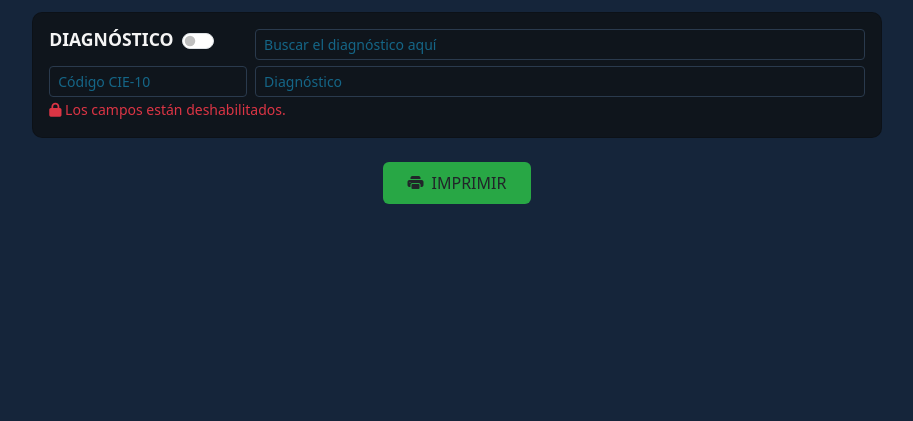
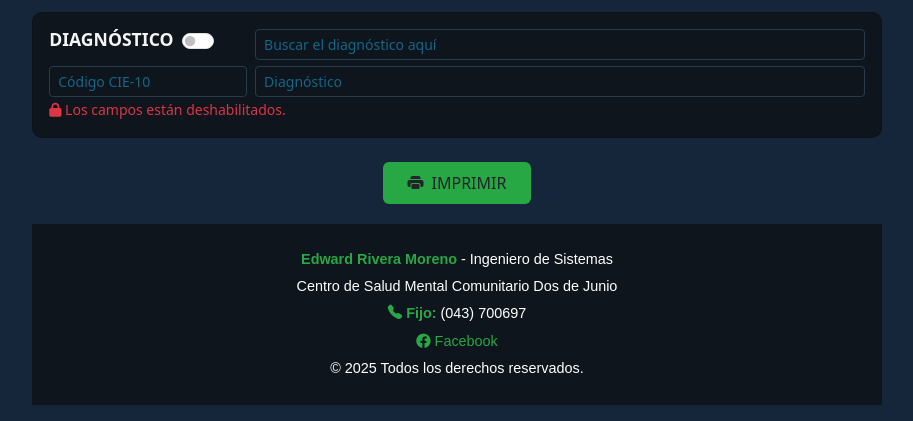
Before and after one commit to edward1413/fuas, a PHP site: page / in a window 1280 px wide. Shown: the part 432-853 px from the top of the page, without its empty margins (183-1096 px from the left). Before the commit the page ends 636 px from the top, so only its background shows below. Run offline with PHP 8.4, Linux system fonts and the light colour scheme.

Commit message:
Se agregó el Footer con datos relevantes

```diff
--- a/index.php
+++ b/index.php
@@ -198,7 +198,24 @@
             </button>
         </div>
     </div>
-
+    <div class="container-fluid">
+        <footer class="site-footer">
+            <div class="footer-content">
+                <p><strong>Edward Rivera Moreno</strong> - Ingeniero de Sistemas</p>
+                <p>Centro de Salud Mental Comunitario Dos de Junio</p>
+                <p>
+                    <i class="bi bi-telephone-fill" style="color: #28a745;"></i> <strong>Fijo:</strong> (043) 700697
+                    <!-- <i class="bi bi-phone-fill" style="color: #28a745;"></i> <strong> | Móvil:</strong> +51 987-654-321-->
+                </p>
+                <div class="social-links">
+                    <a href="https://www.facebook.com/profile.php?id=100069548143051" target="_blank"><i
+                            class="bi bi-facebook"></i>
+                        Facebook</a>
+                </div>
+                <p>&copy; 2025 Todos los derechos reservados.</p>
+            </div>
+        </footer>
+    </div>
     <!-- Campos ocultos -->
     <input type="hidden" id="id_profesion">
     <input type="hidden" id="genero-paciente">
--- a/styles/styles.css
+++ b/styles/styles.css
@@ -3,9 +3,10 @@ body {
     color: #fff;
 }
 
-.container-fluid{
+.container-fluid {
     width: 70%;
 }
+
 .card-dark {
     background-color: #0f151c;
     border-radius: 10px;
@@ -102,17 +103,58 @@ body {
 
 /* Para Firefox 18- */
 :-moz-placeholder {
-    color: rgb(21 102 135)!important;
+    color: rgb(21 102 135) !important;
     opacity: 1 !important;
 }
 
 /* Para Firefox 19+ */
 ::-moz-placeholder {
-    color: rgb(21 102 135)!important;
+    color: rgb(21 102 135) !important;
     opacity: 1 !important;
 }
 
 /* Para Microsoft Edge */
 :-ms-input-placeholder {
-    color: rgb(21 102 135)!important;
+    color: rgb(21 102 135) !important;
 }
+
+/* Estilos generales del footer */
+.site-footer {
+    background-color: #0f151c; /* Mismo color oscuro que las tarjetas */
+    color: #fff; /* Texto blanco */
+    padding: 20px 0; /* Espaciado interno */
+    text-align: center; /* Centrar el contenido */
+    font-family: Arial, sans-serif;
+    margin-top: 20px; /* Espacio superior para separarlo del contenido */
+  }
+
+  .footer-content {
+    max-width: 70%; /* Ancho máximo igual al contenedor principal */
+    margin: 0 auto; /* Centrar horizontalmente */
+    padding: 0 20px; /* Espaciado lateral */
+  }
+
+  .social-links a {
+    color: #28a745; /* Color verde como en el botón de imprimir */
+    margin: 0 10px; /* Espacio entre los enlaces */
+    text-decoration: none; /* Quitar subrayado */
+    font-size: 0.9rem; /* Tamaño de fuente más pequeño */
+  }
+
+  .social-links a:hover {
+    text-decoration: underline; /* Subrayado al pasar el mouse */
+  }
+
+  .site-footer p {
+    margin: 5px 0; /* Espaciado entre párrafos */
+    font-size: 0.9rem; /* Tamaño de fuente más pequeño */
+  }
+
+  .site-footer p {
+    margin: 5px 0;
+    font-size: 0.9rem;
+  }
+
+  .site-footer p strong {
+    color: #28a745; /* Color verde para resaltar los títulos */
+  }
```
